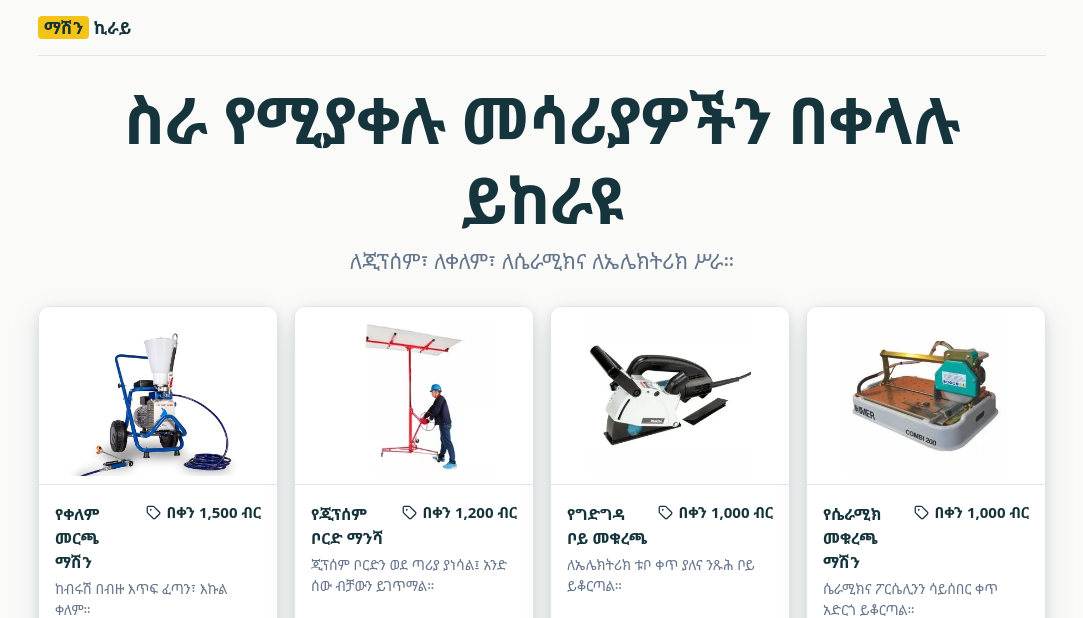
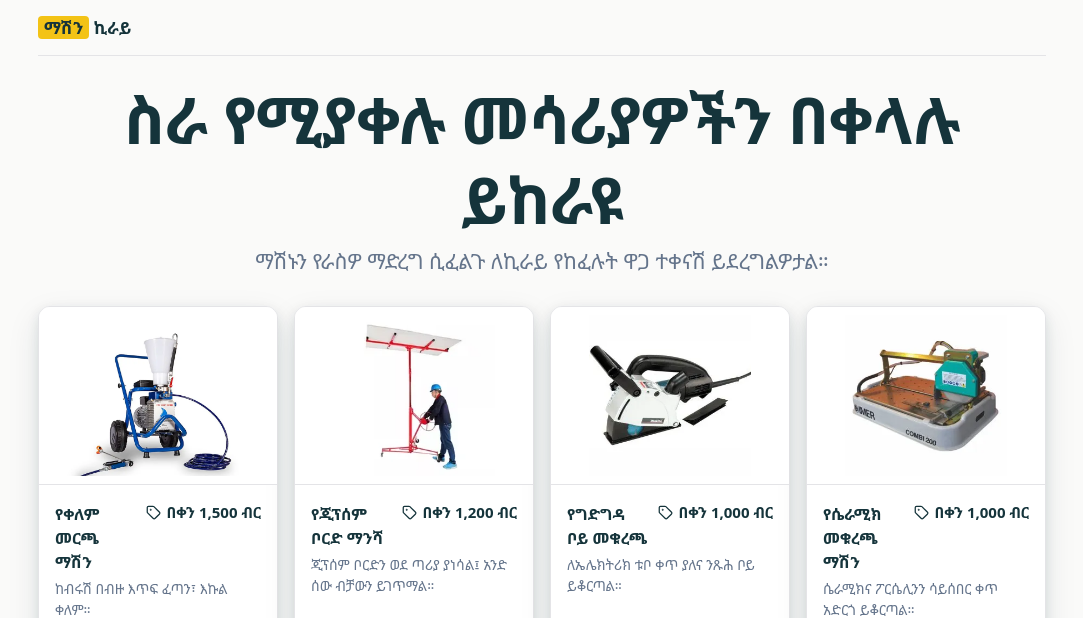
Before and after one commit to y123hak/muya-kiray, a plain HTML site: page index.html in a window 1280 px wide. Shown: the top 618 px of the page, without its empty margins (98-1181 px from the left). Drawn offline with Linux system fonts and the light colour scheme.

Commit message:
New subtitle
Co-Authored-By: Claude Opus 5.5 <noreply@anthropic.com>

```diff
--- a/index.html
+++ b/index.html
@@ -54,7 +54,7 @@ footer{border-top:1px solid var(--border);padding:24px 0;font-size:13px;color:va
 
 <header class="hero">
  <h1>ስራ የሚያቀሉ መሳሪያዎችን በቀላሉ ይከራዩ</h1>
- <p>ለጂፕሰም፣ ለቀለም፣ ለሴራሚክና ለኤሌክትሪክ ሥራ።</p>
+ <p>ማሽኑን የራስዎ ማድረግ ሲፈልጉ ለኪራይ የከፈሉት ዋጋ ተቀናሽ ይደረግልዎታል።</p>
 </header>
 
 <section id="tools">
```
